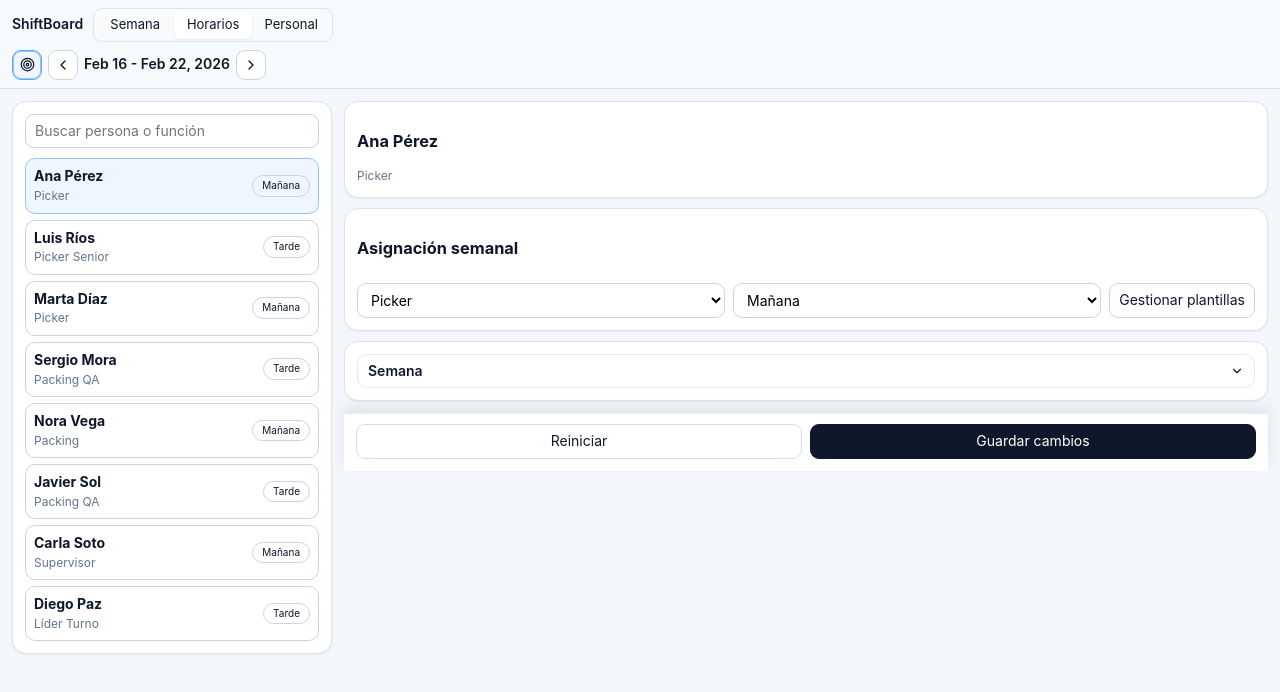
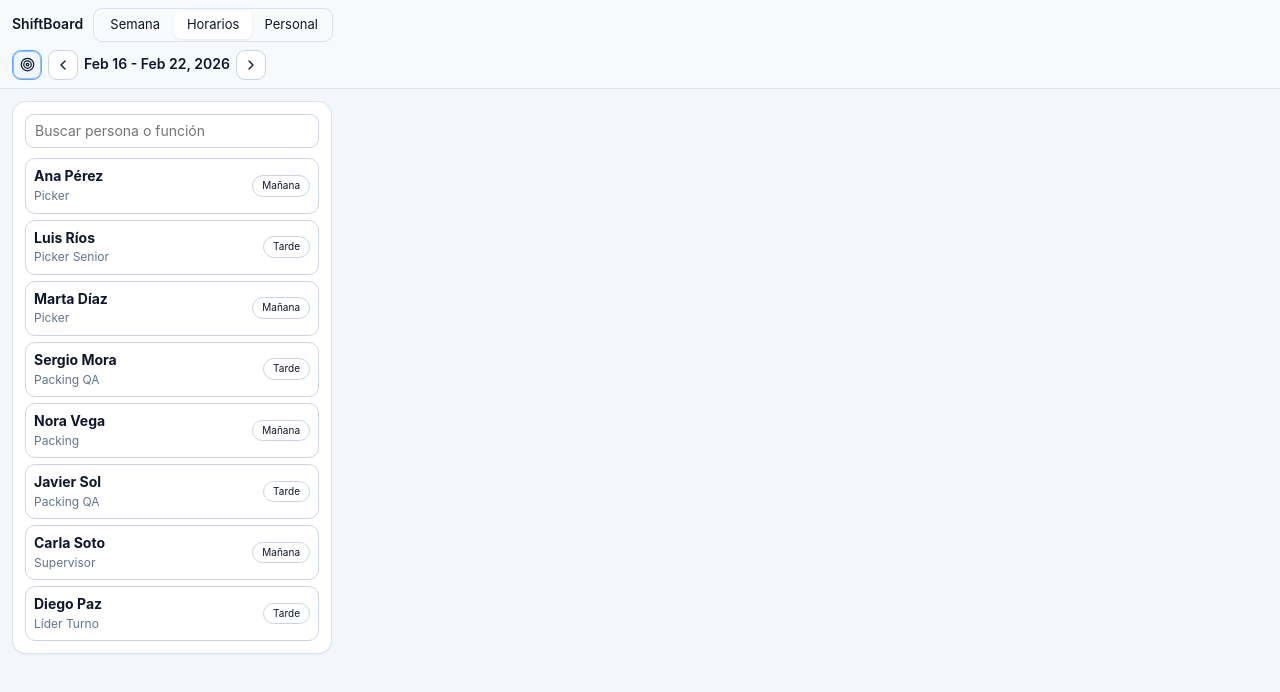
Before and after one commit to cabp393/chrono-ops, a React (Vite) app: page / in a window 1280 px wide. Both pictures are taken after a click on the button "Horarios". Shown: the top 692 px of the page. Built offline with nearby package versions, Linux system fonts and the light colour scheme.

Commit message:
Refactor horarios tab into list and focused edit modes

```diff
--- a/src/components/schedules/PeopleList.tsx
+++ b/src/components/schedules/PeopleList.tsx
@@ -10,6 +10,7 @@ type Props = {
   overrides: ScheduleOverride[];
   weekStart: Date;
   selectedPersonId: string | null;
+  collapsedToSelected: boolean;
   search: string;
   onSearch: (value: string) => void;
   onSelect: (personId: string) => void;
@@ -24,6 +25,7 @@ export const PeopleList = ({
   overrides,
   weekStart,
   selectedPersonId,
+  collapsedToSelected,
   search,
   onSearch,
   onSelect
@@ -41,12 +43,20 @@ export const PeopleList = ({
     const term = search.trim().toLowerCase();
     return !term || person.nombre.toLowerCase().includes(term) || fnName.toLowerCase().includes(term);
   });
+  const visiblePeople = collapsedToSelected && selectedPersonId
+    ? filtered.filter((person) => person.id === selectedPersonId)
+    : filtered;
 
   return (
     <aside className="card schedules-people-list">
-      <input value={search} onChange={(event) => onSearch(event.target.value)} placeholder="Buscar persona o función" />
+      <input
+        value={search}
+        onChange={(event) => onSearch(event.target.value)}
+        placeholder="Buscar persona o función"
+        disabled={collapsedToSelected}
+      />
       <div className="people-items">
-        {filtered.map((person) => {
+        {visiblePeople.map((person) => {
           const selected = selectedPersonId === person.id;
           const plan = weekPlanByPerson.get(person.id);
           const template = plan?.templateId ? templateById.get(plan.templateId) : null;
--- a/src/components/schedules/PersonScheduleEditor.tsx
+++ b/src/components/schedules/PersonScheduleEditor.tsx
@@ -1,3 +1,4 @@
+import { Save, X } from 'lucide-react';
 import type { Function, Person, PersonFunctionWeek, PersonWeekPlan, ScheduleOverride, ScheduleTemplate } from '../../types';
 import { WeekScheduleTable } from './WeekScheduleTable';
 
@@ -20,21 +21,13 @@ type Props = {
 };
 
 export const PersonScheduleEditor = ({ person, functions, templates, weekPlan, functionWeek, overrides, weekStart, hasUnsavedChanges, hasInvalidSlots, onTemplateChange, onFunctionChange, onOpenTemplateModal, onUpsertOverride, onReset, onSave }: Props) => {
-  if (!person) return <section className="card"><p>Selecciona una persona para editar horarios.</p></section>;
+  if (!person) return null;
 
   const roleFunctions = functions.filter((item) => item.roleId === person.roleId);
-  const selectedFunction = roleFunctions.find((item) => item.id === functionWeek?.functionId);
   const selectedTemplate = templates.find((item) => item.id === weekPlan?.templateId);
 
   return (
     <section className="schedule-editor-col">
-      <header className="card schedule-editor-header">
-        <div>
-          <h3>{person.nombre}</h3>
-          <p>{selectedFunction?.nombre ?? 'Sin función asignada esta semana'}</p>
-        </div>
-      </header>
-
       <section className="card template-assignment-card">
         <h3>Asignación semanal</h3>
         {!weekPlan ? <p className="empty-state">Semana sin asignación. Selecciona función y plantilla, luego guarda cambios.</p> : null}
@@ -55,9 +48,13 @@ export const PersonScheduleEditor = ({ person, functions, templates, weekPlan, f
       <WeekScheduleTable personId={person.id} weekStart={weekStart} template={selectedTemplate} overrides={overrides} weekAssigned={!!weekPlan} onUpsertOverride={onUpsertOverride} />
 
       <footer className="filters-footer schedule-footer">
-        <div className="filters-footer-actions">
-          <button className="footer-reset" onClick={onReset}>Reiniciar</button>
-          <button className="primary footer-apply" disabled={hasInvalidSlots} onClick={onSave}>Guardar cambios</button>
+        <div className="filters-footer-actions schedule-footer-actions">
+          <button className="icon-btn schedule-action-btn" onClick={onReset} aria-label="Cancelar" title="Cancelar">
+            <X size={16} />
+          </button>
+          <button className="icon-btn primary schedule-action-btn" disabled={hasInvalidSlots} onClick={onSave} aria-label="Guardar" title="Guardar">
+            <Save size={16} />
+          </button>
         </div>
         {hasInvalidSlots ? <span className="error">Corrige horarios inválidos antes de guardar.</span> : null}
         {hasUnsavedChanges ? <span className="pending-badge">Cambios sin guardar</span> : null}
--- a/src/components/schedules/SchedulesPage.tsx
+++ b/src/components/schedules/SchedulesPage.tsx
@@ -20,7 +20,7 @@ const same = (a: unknown, b: unknown) => JSON.stringify(a) === JSON.stringify(b)
 
 export const SchedulesPage = ({ people, functions, templates, personWeekPlans, personFunctionWeeks, overrides, weekStart, onChange }: Props) => {
   const [search, setSearch] = useState('');
-  const [selectedPersonId, setSelectedPersonId] = useState<string | null>(people[0]?.id ?? null);
+  const [selectedPersonId, setSelectedPersonId] = useState<string | null>(null);
   const [templateModalOpen, setTemplateModalOpen] = useState(false);
 
   const [draftWeekPlans, setDraftWeekPlans] = useState<PersonWeekPlan[]>(personWeekPlans);
@@ -91,6 +91,11 @@ export const SchedulesPage = ({ people, functions, templates, personWeekPlans, p
     setDraftOverrides(overrides);
   };
 
+  const cancelEditing = () => {
+    resetDraft();
+    setSelectedPersonId(null);
+  };
+
   return (
     <main className="dashboard-layout schedules-layout">
       <PeopleList
@@ -102,6 +107,7 @@ export const SchedulesPage = ({ people, functions, templates, personWeekPlans, p
         overrides={draftOverrides}
         weekStart={weekStart}
         selectedPersonId={selectedPersonId}
+        collapsedToSelected={!!selectedPersonId}
         search={search}
         onSearch={setSearch}
         onSelect={selectPerson}
@@ -121,7 +127,7 @@ export const SchedulesPage = ({ people, functions, templates, personWeekPlans, p
         onFunctionChange={(functionId) => upsertWeekPlan({ functionId })}
         onOpenTemplateModal={() => setTemplateModalOpen(true)}
         onUpsertOverride={upsertOverride}
-        onReset={resetDraft}
+        onReset={cancelEditing}
         onSave={() => !hasInvalidSlots && onChange({ templates, personWeekPlans: draftWeekPlans, personFunctionWeeks: draftFunctionWeeks, overrides: draftOverrides })}
       />
 
--- a/src/styles.css
+++ b/src/styles.css
@@ -421,6 +421,20 @@ body.drawer-open { overflow: hidden; }
   border-color: #fca5a5;
 }
 .schedule-footer { margin-top: 2px; }
+.schedule-footer-actions {
+  display: flex;
+  justify-content: flex-end;
+  gap: 8px;
+}
+.schedule-action-btn {
+  width: 34px;
+  height: 34px;
+}
+.schedule-action-btn svg {
+  width: 16px;
+  height: 16px;
+}
+
 
 .templates-modal { width: min(920px, 96vw); max-height: 88vh; overflow: auto; }
 .templates-head { display: flex; justify-content: space-between; align-items: center; gap: 8px; }
```
